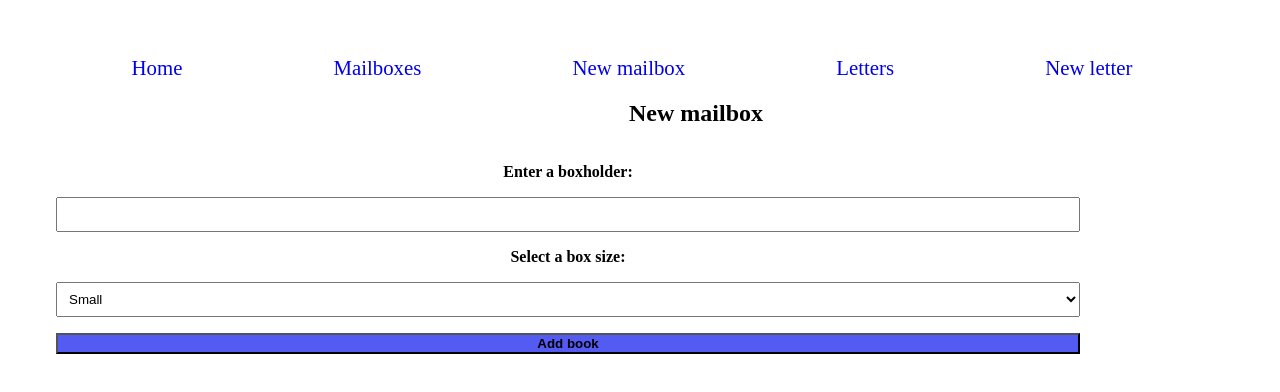
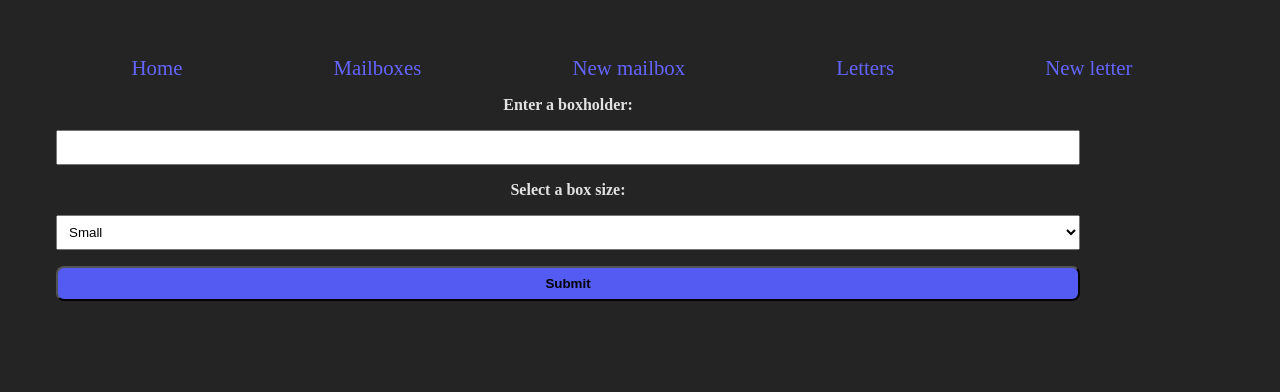
Before and after one commit to JordanChristensen/ga-section3-lab7-react-router-dom, a React (Vite) app: page /new-mailbox in a window 1280 px wide. Shown: the top 392 px of the page. Built offline with nearby package versions, Linux system fonts and the light colour scheme.

Commit message:
improve UI

```diff
--- a/src/components/MailboxForm.jsx
+++ b/src/components/MailboxForm.jsx
@@ -11,7 +11,8 @@ export default function MailboxForm({ mailboxes, setMailboxes }) {
 
   function handleSubmit(e) {
     e.preventDefault();
-    console.log(formData);
+    if (!formData.boxholder) return alert("Please add a boxholder.");
+
     setMailboxes([...mailboxes, formData]);
     navigate("/mailboxes");
   }
@@ -25,7 +26,6 @@ export default function MailboxForm({ mailboxes, setMailboxes }) {
 
   return (
     <section>
-      <h1>New mailbox</h1>
       <form onSubmit={handleSubmit}>
         <label htmlFor="boxholder">Enter a boxholder:</label>
         <input
@@ -38,14 +38,14 @@ export default function MailboxForm({ mailboxes, setMailboxes }) {
         <select
           name="boxSize"
           id="boxSize"
-          value={formData.newBoxSize}
+          value="{formData.newBoxSize}"
           onChange={handleInputChange}
         >
           <option value="Small">Small</option>
           <option value="Medium">Medium</option>
           <option value="Large">Large</option>
         </select>
-        <button type="submit">Add book</button>
+        <button type="submit">Submit</button>
       </form>
     </section>
   );
--- a/src/index.css
+++ b/src/index.css
@@ -2,8 +2,8 @@ body {
   padding: 16px;
   display: flex;
   flex-direction: column;
-  /* color: rgba(255, 255, 255, 0.87);
-  background-color: #242424; */
+  color: rgba(255, 255, 255, 0.87);
+  background-color: #242424;
 }
 
 #root {
@@ -35,4 +35,9 @@ button {
 
 button {
   background-color: #535bf2;
+  padding: 8px;
+  border-radius: 8px;
 }
+a {
+  color: #6464ff;
+}
```
